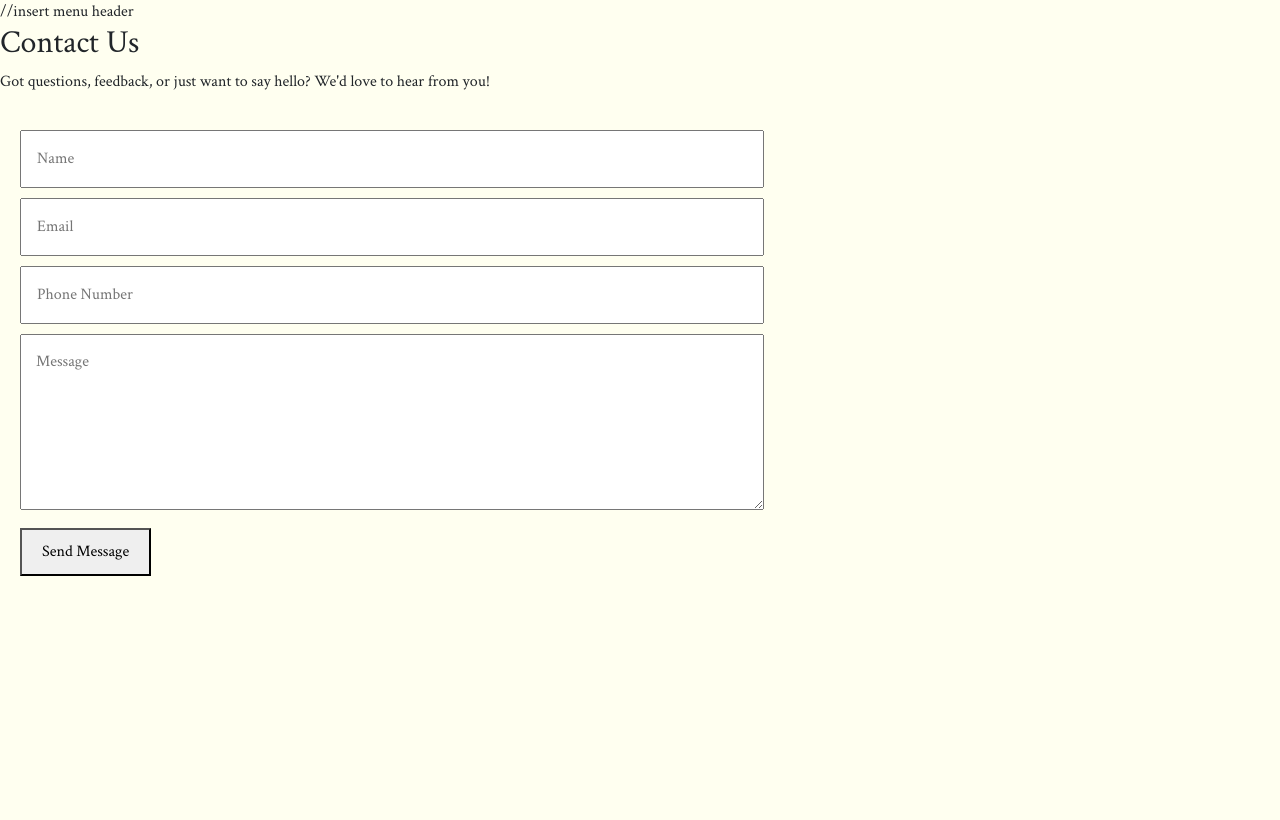
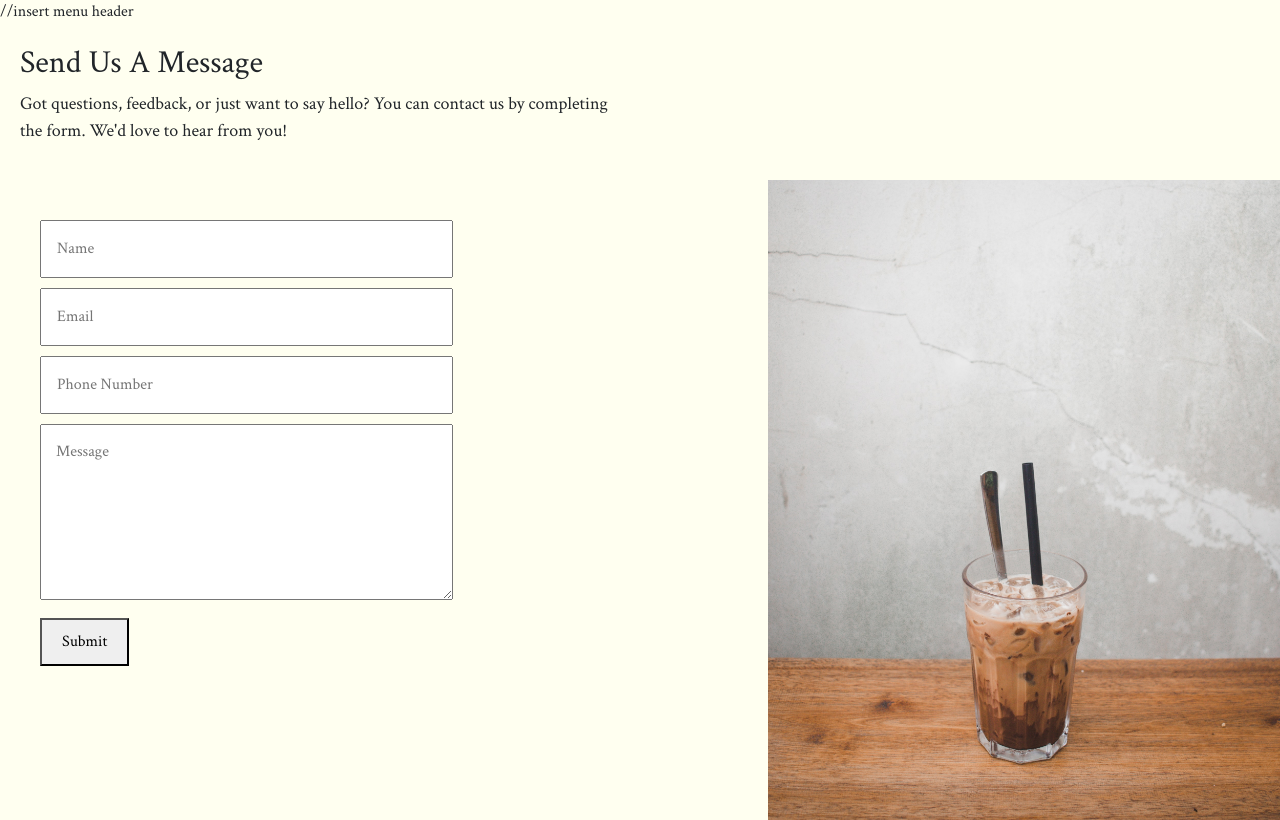
Before and after one commit to hihaianh/cafe-site, a PHP site: page /contact.html in a window 1280 px wide. Before the commit the page ends 576 px from the top, so only its background shows below. Run offline with PHP 8.4, Linux system fonts and the light colour scheme.

Commit message:
changed contact page
layout change

```diff
--- a/contact.html
+++ b/contact.html
@@ -27,18 +27,23 @@
 
 //insert menu header
 
+    <div class="contact-extract">
+        <h2>Send Us A Message</h2>
+        <p>Got questions, feedback, or just want to say hello? You can contact us by completing the form. We'd love to hear from you!</p>
+    </div>
 
-<h2>Contact Us</h2>
-<p>Got questions, feedback, or just want to say hello? We'd love to hear from you!</p>
+<div class="form-image-contained">
+    <div class="form-container">
+        <form>
+            <input type="text" placeholder="Name" required><br>
+            <input type="text" placeholder="Email" required><br>
+            <input type="text" placeholder="Phone Number"><br>
+            <textarea placeholder="Message" name="message" rows="6" required></textarea><br>
+            <button type="submit">Submit</button>
+        </form>
+    </div>
 
-
-<div class="form-container"><form>
-    <input type="text" placeholder="Name" required><br>
-    <input type="text" placeholder="Email" required><br>
-    <input type="text" placeholder="Phone Number"><br>
-    <textarea placeholder="Message" name="message" rows="6" required></textarea><br>
-    <button type="submit">Send Message</button>
-</form>
+<img src="./images/viet-coffee.jpg" alt="cup of iced vietnamese coffee">
 </div>
 
 </body>
--- a/styles.css
+++ b/styles.css
@@ -158,6 +158,15 @@ h3 {
     margin: 0 auto;
 }
 
+.contact-extract {
+    padding: 20px;
+    width: 50%;
+}
+
+.contact-extract p {
+    font-size: 18px;
+}
+
 form {
     padding: 20px;
 }
@@ -173,6 +182,19 @@ form button {
     padding: 10px 20px;
 }
 
+.form-image-contained {
+    display: flex;
+}
+
+.form-image-contained img {
+    width: 40%;
+}
+
+.form-container {
+    flex: 1;
+    padding: 20px;
+}
+
 .footer {
     position: fixed;
     left: 0;
```
Also changed, not shown: 2 other files.
